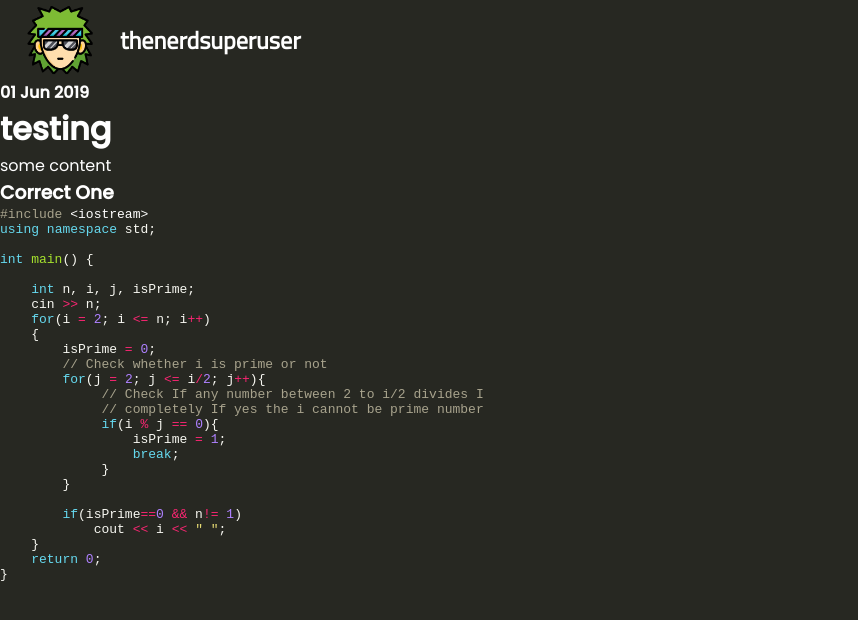
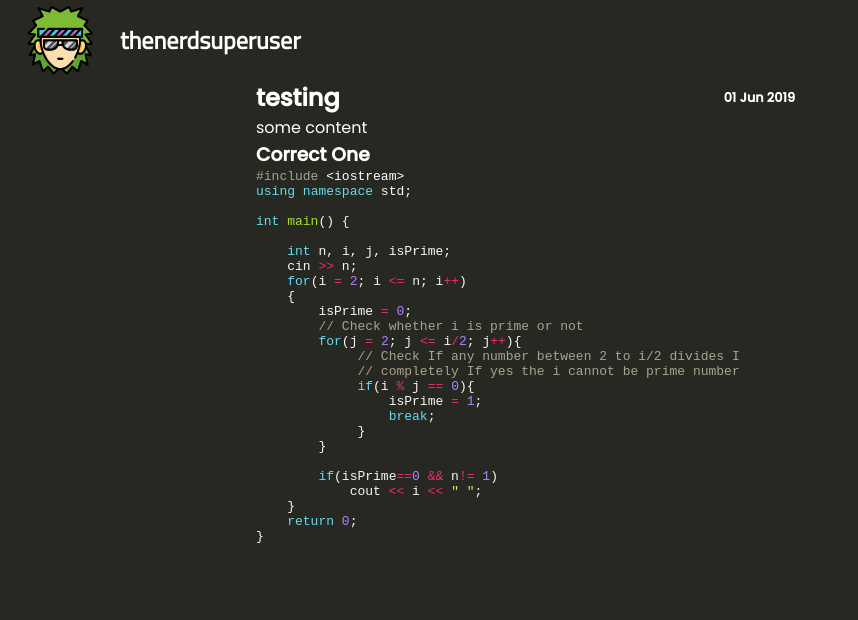
Before and after one commit to rh3xp/website.old, a Jekyll site: the page built from _posts/2019-06-01-new.md, in a window 1280 px wide. Shown: the top 620 px of the page, without its empty margins (0-858 px from the left). Built offline with Jekyll 4.4.1, drawn with Linux system fonts in a browser that asks for light colours; nearby versions of some CDN libraries.

Commit message:
Refactored CSS, added new layouts, fixed sass

```diff
--- a/_includes/links.html
+++ b/_includes/links.html
@@ -4,6 +4,9 @@
     </a>
     <a class="social" href="https://twitter.com/vimoveremacs/" target="_blank">
         <i class="fab fa-twitter fa-lg" title="Check out my tweets!"></i>
+    </a>
+    <a class="social" href="https://www.linkedin.com/in/parthkrishna1611" target="_blank">
+        <i class="fab fa-linkedin-in fa-lg" title="Check out my posts!"></i>
     </a>
     <a class="social" href="https://keybase.io/thenerdsuperuser/" target="_blank">
         <i class="fab fa-keybase fa-lg" title="Wanna text securely?"></i>
--- a/_layouts/post.html
+++ b/_layouts/post.html
@@ -1,11 +1,18 @@
 {% include header.html %}
 
-    <h4> {{ page.date | date_to_string }} </h4>
-    <h1> {{ page.title }} </h1>
+    <div class="center">
 
+        <section class="heading">
+            <div class=page-title">
+                <h1> {{ page.title }} </h1>
+            </div>
+            <div class="date">
+                <h4> {{ page.date | date_to_string }} </h4>
+            </div>
+        </section>
 
-    <section>
-        <div>
+        <p>
             {{ content }}
-        </div>
-    </section>
+        </p>
+
+    </div>
--- a/assets/css/style.scss
+++ b/assets/css/style.scss
@@ -3,17 +3,22 @@
 
 @import "monokai";
 
-$black: #272822;
-$white: #fff;
+$back: #272822;
+$text: #fff;
 $mainFont: 'Poppins', sans-serif;
 $titleFont: 'Titillium Web', sans-serif;
 
 
+/*
+*
+CSS for default.html
+*
+*/
 * {
 	margin: 0px;
     padding: 0px;
-    background: $black;
-    color: $white;
+    background: $back;
+    color: $text;
 	box-sizing: border-box;
 }
 
@@ -22,6 +27,14 @@ body
     //min-width:330px;
 	font-family: $mainFont;
 }
+
+
+/*
+*
+CSS for logo, navbar.html
+*
+*/
+
 
 header
 {
@@ -57,6 +70,9 @@ header
     }
 }
 
+/*
+
+//navbar is disabled for now
 
 nav
 {
@@ -71,11 +87,19 @@ nav
         .nav-link
         {
             //color: #5f5f79;
-            font-size: 18px;
+            //font-size: 18px;
             text-decoration: none;
         }
     }
 }
+*/
+
+
+/*
+*
+CSS for home.html
+*
+*/
 
 
 .presentation
@@ -103,6 +127,18 @@ nav
                 margin-top: 5px;
                 font-size: 22px;
             }
+
+            .social-media
+            {
+                //margin-top: 8px;
+
+                .fab, .social, .fas, .far
+                {
+                    margin-right: 20px;
+                    flex: 1;
+                    text-decoration: none;
+                }
+            }
         }
     }
 
@@ -116,22 +152,64 @@ nav
     }
 }
 
-.social-media
+
+/*
+*
+CSS for post.html
+*
+*/
+
+
+.posts
 {
-    //margin-top: 8px;
+    .post-link
+    {
+        text-decoration: none;
+        padding: 5px 0px 3px 20px;
+    }
 
-    .fab, .social, .fas, .far
+    .blog-title
     {
-        margin-right: 20px;
-        flex: 1;
-        text-decoration: none;
+        padding: 35px 0px 20px 20px;
+
     }
 }
 
-//.nav-link-toggle
-//{
-    //display: none;
-//}
+
+/*
+*
+CSS for post.html
+*
+*/
+
+
+.center
+{
+    margin: auto;
+    width: 60%;
+}
+
+.heading
+{
+    display: flex;
+
+    .page-title
+    {
+        flex: 1;
+        align-items: center;
+    }
+
+    .date
+    {
+        flex: 2;
+        //padding-left: 40px;
+        //padding-top: 7px;
+        font-size: 0.8rem;
+        align-self: center;
+        padding-left:50%;
+    }
+}
+
 
 @media screen and (max-width: 1024px)
 {
```
Also changed, not shown: _layouts/hackerearth.html (+4 -7 lines), _layouts/home.html (line endings or trailing spaces), 2 other files.
